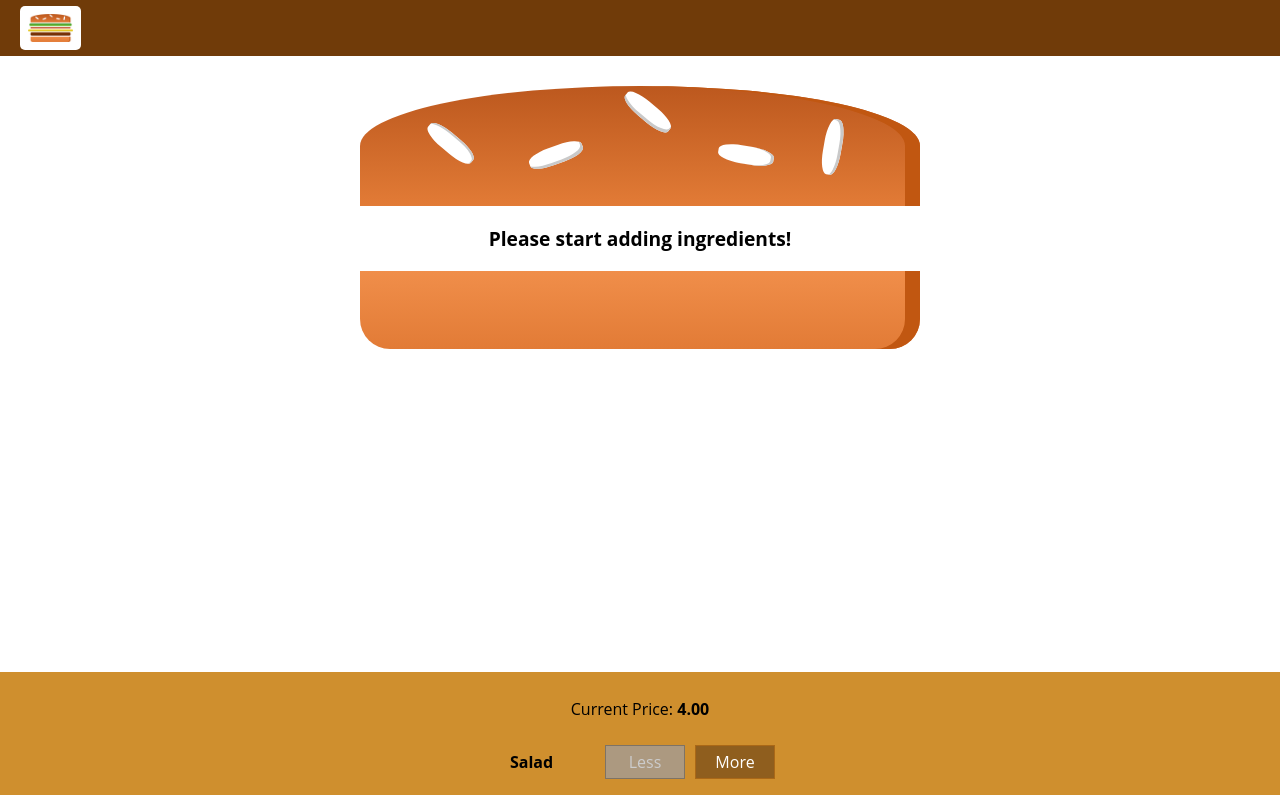
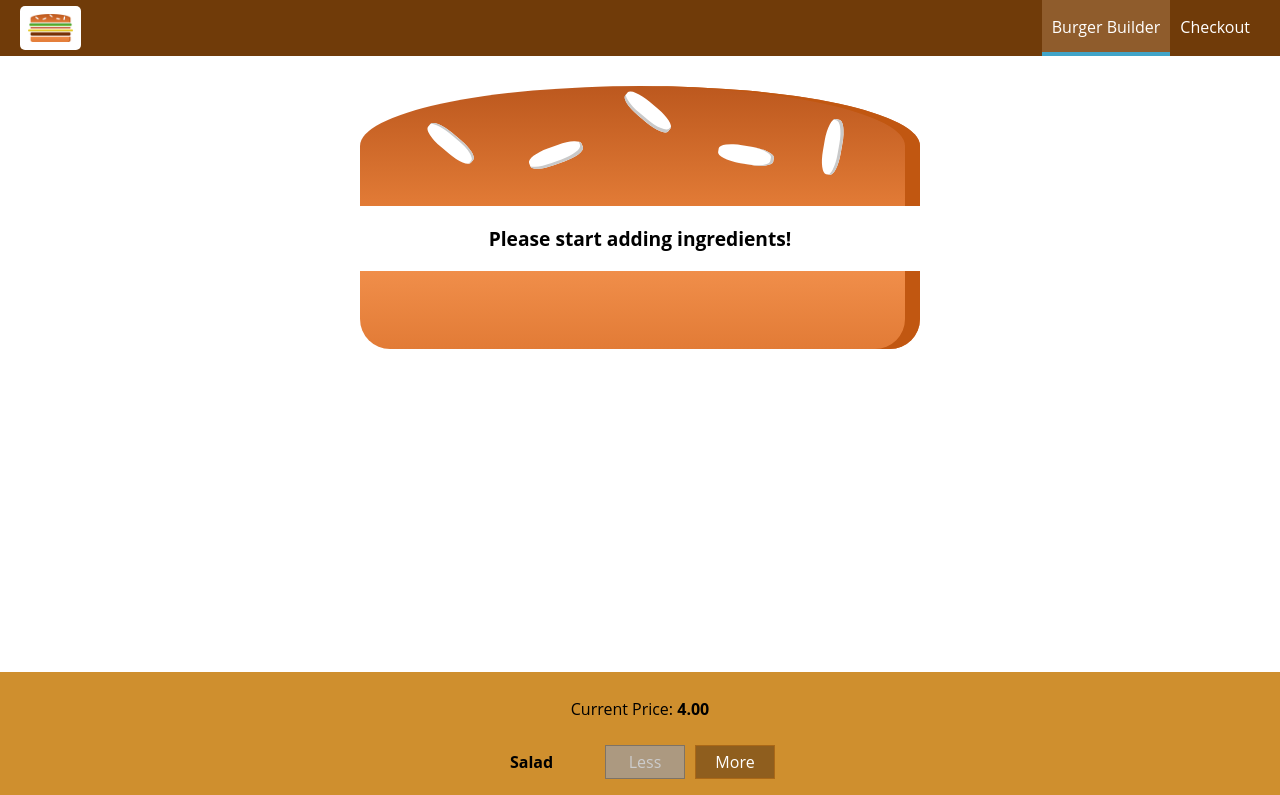
Before and after one commit to Vadym-Khvits/MyBurger, a React app: page / in a window 1280 px wide. Shown: the top 795 px of the page. Built offline with nearby package versions, Linux system fonts and the light colour scheme; the HTML template or start-up script is replaced by a standard one.

Commit message:
#08-27 Added NavigationItems with styles

```diff
--- /dev/null
+++ b/src/components/Navigation/NavigationItems/NavigationItem/NavigationItem.css
@@ -0,0 +1,45 @@
+.NavigationItem {
+    margin: 10px 0;
+    box-sizing: border-box;
+    display: block;
+    width: 100%;
+}
+
+.NavigationItem a {
+    color: #8F5C2C;
+    text-decoration: none;
+    width: 100%;
+    box-sizing: border-box;
+    display: block;
+}
+
+.NavigationItem a:hover,
+.NavigationItem a:active,
+.NavigationItem a.active {
+    color: #40A4C8;
+}
+
+@media (min-width: 500px) {
+    .NavigationItem {
+        margin: 0;
+        display: flex;
+        height: 100%;
+        width: auto;
+        align-items: center;
+    }
+
+    .NavigationItem a {
+        color: white;
+        height: 100%;
+        padding: 16px 10px;
+        border-bottom: 4px solid transparent;
+    }
+
+    .NavigationItem a:hover,
+    .NavigationItem a:active,
+    .NavigationItem a.active {
+        background-color: #8F5C2C;
+        border-bottom: 4px solid #40A4C8;
+        color: white;
+    }
+}
--- /dev/null
+++ b/src/components/Navigation/NavigationItems/NavigationItem/NavigationItem.css.d.ts
@@ -0,0 +1,3 @@
+export const NavigationItem: string;
+export const navigationItem: string;
+export const active: string;
--- /dev/null
+++ b/src/components/Navigation/NavigationItems/NavigationItem/NavigationItem.js
@@ -0,0 +1,13 @@
+import React from 'react';
+
+import classes from './NavigationItem.css';
+
+const navigationItem = ( props ) => (
+    <li className={classes.NavigationItem}>
+        <a
+            href={props.link}
+            className={props.active ? classes.active : null}>{props.children}</a>
+    </li>
+);
+
+export default navigationItem;
--- /dev/null
+++ b/src/components/Navigation/NavigationItems/NavigationItems.css
@@ -0,0 +1,15 @@
+.NavigationItems {
+    margin: 0;
+    padding: 0;
+    list-style: none;
+    display: flex;
+    flex-flow: column;
+    align-items: center;
+    height: 100%;
+}
+
+@media (min-width: 500px) {
+    .NavigationItems {
+        flex-flow: row;
+    }
+}
--- /dev/null
+++ b/src/components/Navigation/NavigationItems/NavigationItems.css.d.ts
@@ -0,0 +1,2 @@
+export const NavigationItems: string;
+export const navigationItems: string;
--- /dev/null
+++ b/src/components/Navigation/NavigationItems/NavigationItems.tsx
@@ -0,0 +1,12 @@
+import * as React from 'react';
+import NavigationItem from './NavigationItem/NavigationItem';
+import * as classes from './NavigationItems.css';
+
+const navigationItems = () => (
+    <ul className={classes.NavigationItems}>
+        <NavigationItem link="/" active={true}>Burger Builder</NavigationItem>
+        <NavigationItem link="/">Checkout</NavigationItem>
+    </ul>
+);
+
+export default navigationItems;
--- a/src/components/Navigation/Toolbar/Toolbar.tsx
+++ b/src/components/Navigation/Toolbar/Toolbar.tsx
@@ -1,7 +1,8 @@
 import * as React from 'react';
 import Logo from '../../Logo/Logo';
+import NavigationItems from '../NavigationItems/NavigationItems';
 import * as classes from './Toolbar.css';
-// import NavigationItems from '../NavigationItems/NavigationItems';
+
 // import DrawerToggle from '../SideDrawer/DrawerToggle/DrawerToggle';
 
 const toolbar = ( props: any ) => (
@@ -11,7 +12,7 @@
             <Logo />
         </div>
         <nav className={classes.DesktopOnly}>
-            {/* <NavigationItems /> */}
+            <NavigationItems />
         </nav>
     </header>
 );
```
